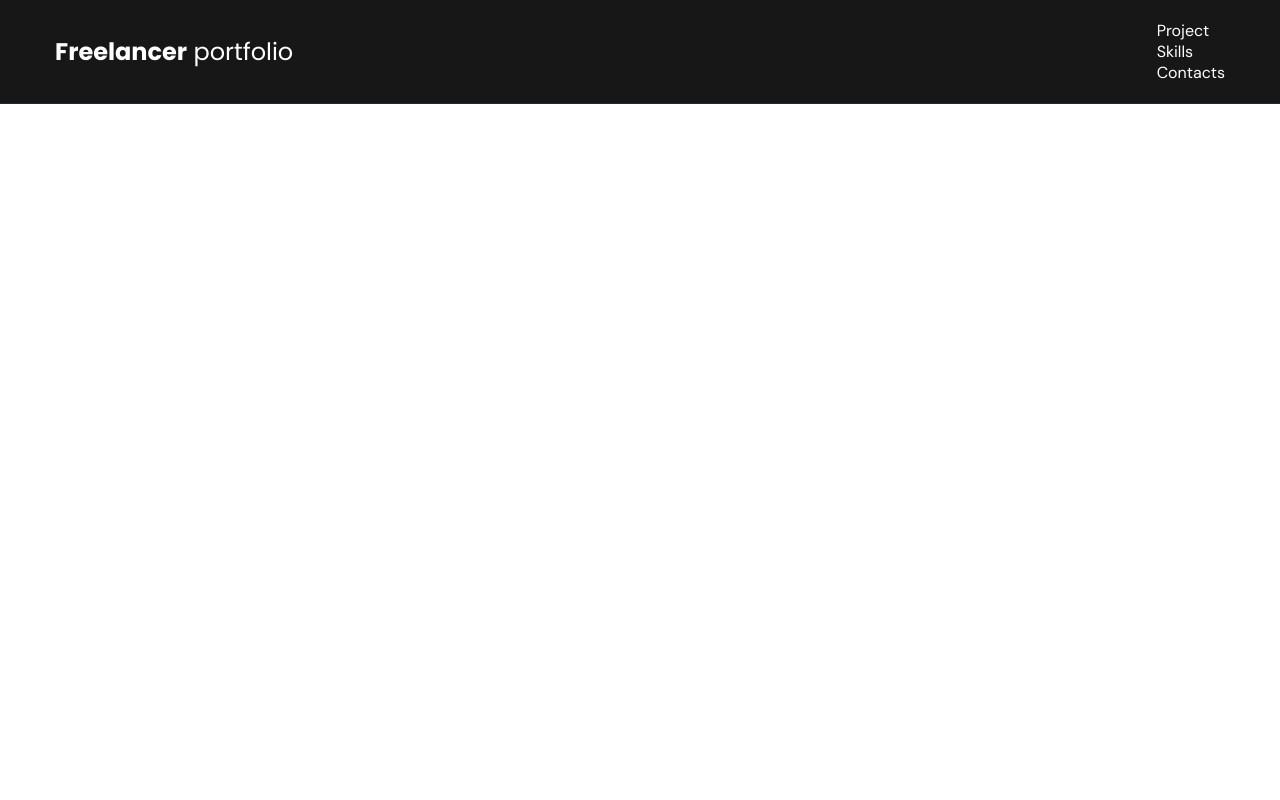
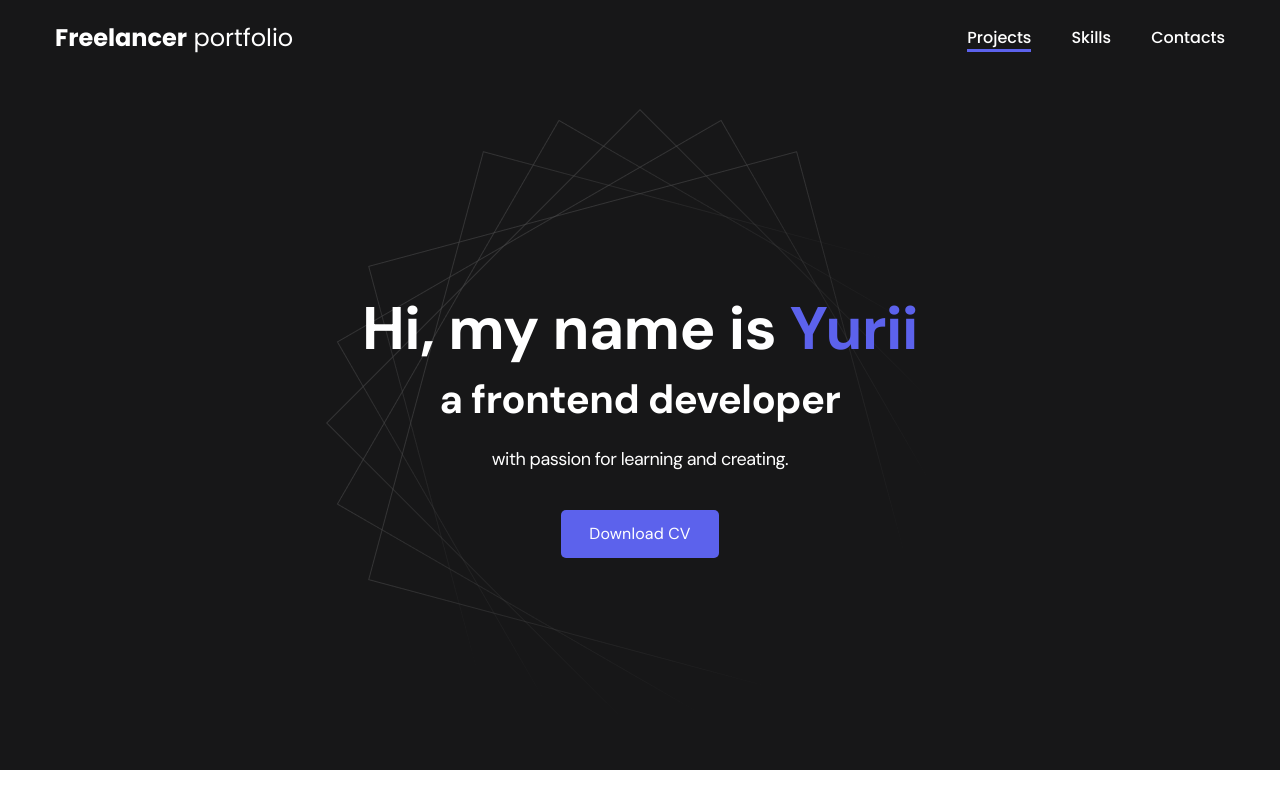
Before and after one commit to devlsl/html-css-practice, a plain HTML site: page index.html in a window 1280 px wide. Drawn offline with Linux system fonts and the light colour scheme.

Commit message:
header has done

```diff
--- a/css/main.css
+++ b/css/main.css
@@ -10,8 +10,23 @@ font-family: 'Poppins', sans-serif;
     border: 1px solid red;
 } */
 
+:root {
+    --black: #171718;
+    --black-border: #26292D;
+    --white: #fff;
+    --purple: #5C62EC;
+
+    --dark-text: var(--black);
+    --dark-bg: var(--black);
+    --dark-border: var(--dark-border);
+    --header-text: var(--white);
+    --accent: var(--purple);
+}
+
 html, body {
     font-family: 'DM Sans', sans-serif;
+    letter-spacing: -0.5px;
+    color: var(--dark-text);
 }
 
 .container {
@@ -24,9 +39,10 @@ html, body {
 
 .nav {
     padding: 20px 0;
-    border-bottom: 1px solid #26292D;
-    background-color: #171718;
-    color: #fff;
+    border-bottom: 1px solid var(--dark-border);
+    background-color: var(--dark-bg);
+    color: var(--header-text);
+    letter-spacing: normal;
 }
 
 .nav-row {
@@ -39,7 +55,7 @@ html, body {
 }
 
 .logo {
-    color: #fff;
+    color: var(--header-text);
     font-size: 24px;
     font-family: 'Poppins', sans-serif;
 }
@@ -47,3 +63,114 @@ html, body {
 .logo strong {
     font-weight: 700;
 }
+
+.nav-list {
+    display: flex;
+    align-items: center;
+    column-gap: 40px;
+    font-size: 16px;
+    font-weight: 500;
+    font-family: 'Poppins', sans-serif;
+}
+
+.nav-list__link {
+    color: var(--header-text);
+
+    transition: opacity 0.1s ease-in;
+}
+
+.nav-list__link:hover {
+    opacity: 0.8;
+}
+
+.nav-list__link--active {
+    position: relative;
+}
+
+.nav-list__link--active::before {
+    content: "";
+
+    display: block;
+    height: 3px;
+    width: 100%;
+    position: absolute;
+    top: 100%;
+    background-color: var(--accent);
+}
+
+/* Header */
+
+.header {
+    margin-bottom: 20px;
+    padding: 40px 0;
+    background-color: var(--dark-bg);
+    background-image: url('./../img/projects/header-bg.png');
+    background-repeat: no-repeat;
+    background-size: auto;
+    background-position: center center;
+
+    color: var(--header-text);
+
+    min-height: 695px;
+    display: flex;
+    justify-content: center;
+    align-items: center;
+
+    text-align: center;
+}
+
+.header__wrapper {
+    padding: 0 15px;
+    max-width: 660px;
+}
+
+.header__title {
+    margin-bottom: 20px;
+    font-size: 40px;
+    font-weight: 700;
+    line-height: 1.4;
+}
+
+.header__title strong {
+    font-size: 60px;
+    font-weight: 700;
+}
+
+.header__title em {
+    font-style: normal;
+    color: var(--accent);
+}
+
+.header__text {
+    margin-bottom: 40px;
+    font-size: 18px;
+    line-height: 1.3333;
+}
+
+.header__text p + p {
+    margin-top: 0.5em;
+
+}
+
+.btn {
+    display: inline-block;
+    height: 48px;
+    padding: 12px 28px;
+    border-radius: 5px;
+    background-color: var(--accent);
+    color: var(--white);
+    letter-spacing: 0.15px;
+    font-size: 16px;
+    line-height: 24px;
+
+    transition: opacity 0.1s ease-in;
+}
+
+.btn:hover {
+    opacity: 0.8;
+}
+
+.btn:active {
+    position: relative;
+    top: 1px;
+}
--- a/index.html
+++ b/index.html
@@ -13,12 +13,25 @@
             <div class="nav-row">
                 <a href="./index.html" class="logo"><strong>Freelancer</strong> portfolio</a>
                 <ul class="nav-list">
-                    <li>Project</li>
-                    <li>Skills</li>
-                    <li>Contacts</li>
+                    <li class="nav-list__item"><a href="./index.html" class="nav-list__link nav-list__link--active">Projects</a></li>
+                    <li class="nav-list__item"><a href="./skills.html" class="nav-list__link">Skills</a></li>
+                    <li class="nav-list__item"><a href="./contacts.html" class="nav-list__link">Contacts</a></li>
                 </ul>
             </div>
         </div>
     </nav>
+
+    <header class="header">
+        <div class="header__wrapper">
+            <h1 class="header__title">
+                <strong>Hi, my name is <em>Yurii</em></strong><br>
+                a frontend developer
+            </h1>
+            <div class="header__text">
+                <p>with passion for learning and creating.</p>
+            </div>
+            <a href="#!" class="btn">Download CV</a>
+        </div>
+    </header>
 </body>
 </html>
```
Also changed, not shown: img/projects/header-bg.png (added), 2 other files.
